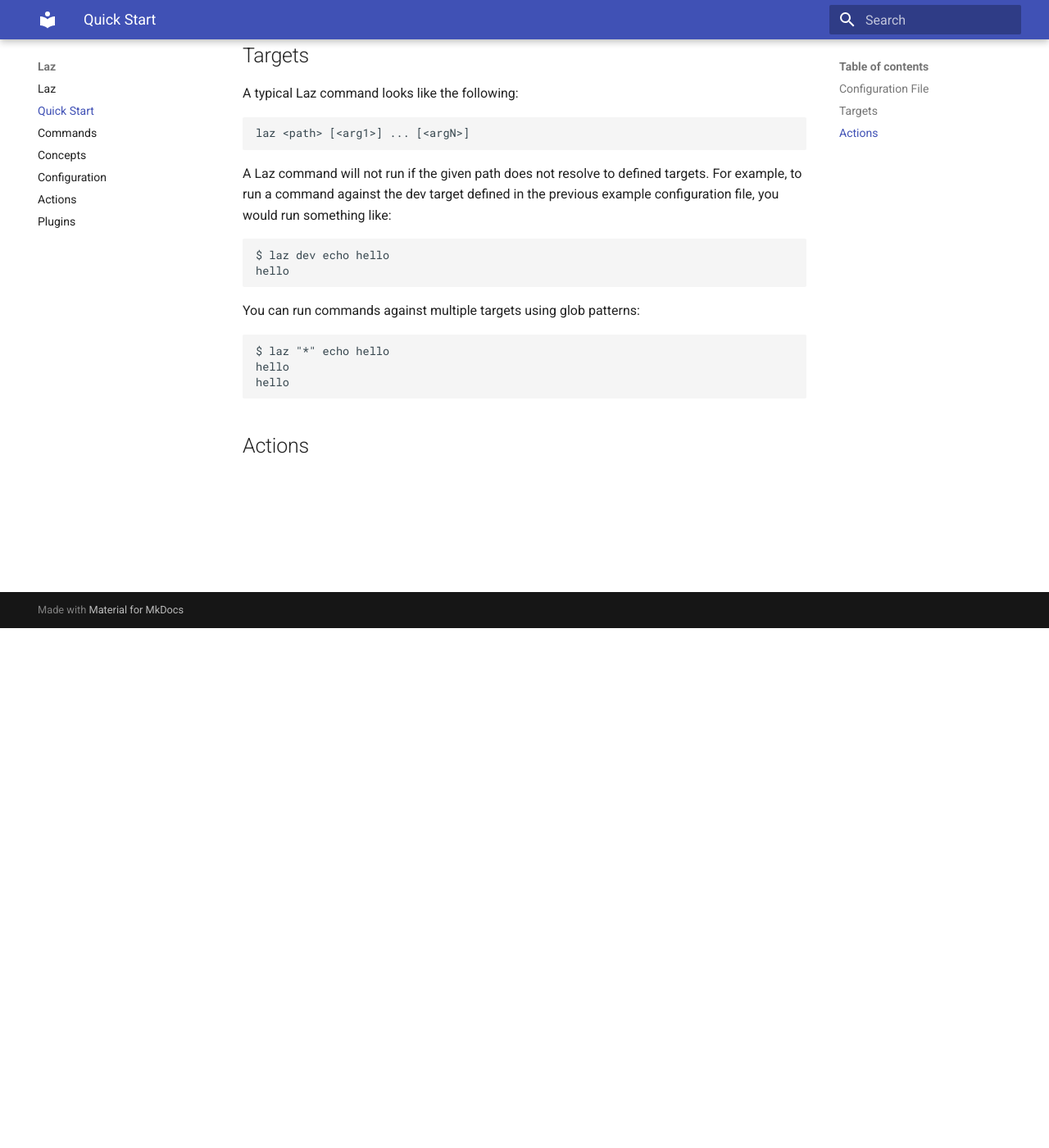
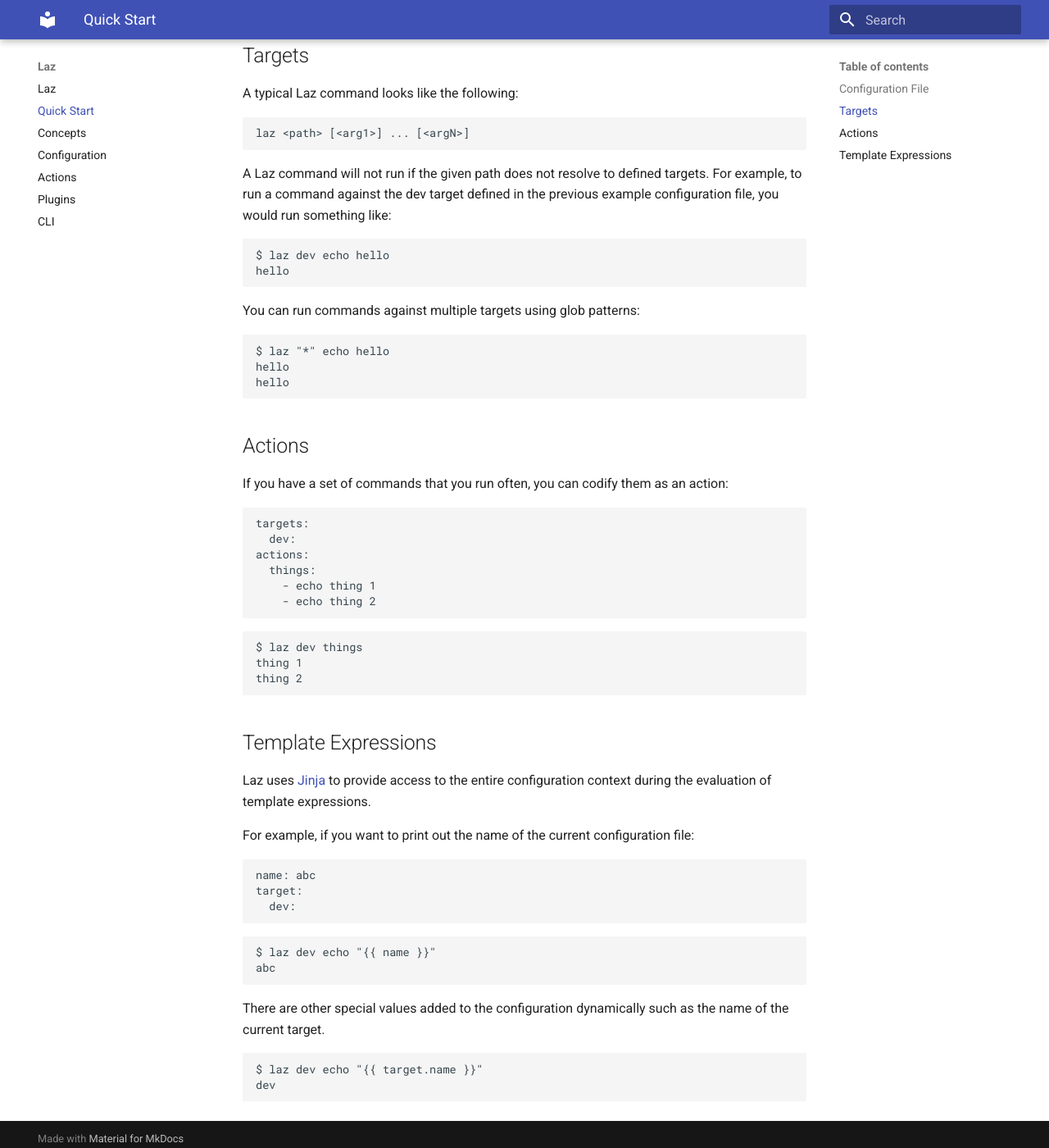
Before and after one commit to joshwycuff/py-laz, an MkDocs documentation site: the page built from docs/quick_start.md, in a window 1280 px wide and 1400 px high, scrolled down 634 px. Shown: the whole window at 82% size. Built offline with MkDocs 1.6.1 and Material for MkDocs 9.7.7, drawn with Linux system fonts in a browser that asks for light colours.

Commit message:
docs: update

````diff
--- a/docs/quick_start.md
+++ b/docs/quick_start.md
@@ -49,3 +49,46 @@
 ```
 
 ## Actions
+
+If you have a set of commands that you run often, you can codify them as an action:
+
+```yaml
+targets:
+  dev:
+actions:
+  things:
+    - echo thing 1
+    - echo thing 2
+```
+
+```shell
+$ laz dev things
+thing 1
+thing 2
+```
+
+## Template Expressions
+
+Laz uses [Jinja](https://jinja.palletsprojects.com/en/3.1.x/) to provide access to the entire
+configuration context during the evaluation of template expressions.
+
+For example, if you want to print out the name of the current configuration file:
+
+```yaml
+name: abc
+target:
+  dev:
+```
+
+```shell
+$ laz dev echo "{{ name }}"
+abc
+```
+
+There are other special values added to the configuration dynamically such as the name of the
+current target.
+
+```shell
+$ laz dev echo "{{ target.name }}"
+dev
+```
--- a/mkdocs.yml
+++ b/mkdocs.yml
@@ -5,8 +5,8 @@
 nav:
   - index.md
   - quick_start.md
-  - commands.md
   - concepts.md
   - configuration.md
   - actions.md
   - plugins.md
+  - cli.md
````
Also changed, not shown: README.md (+4 -0 lines), docs/cli.md (renamed from docs/commands.md, +1 -1 lines), docs/index.md (+4 -0 lines).
